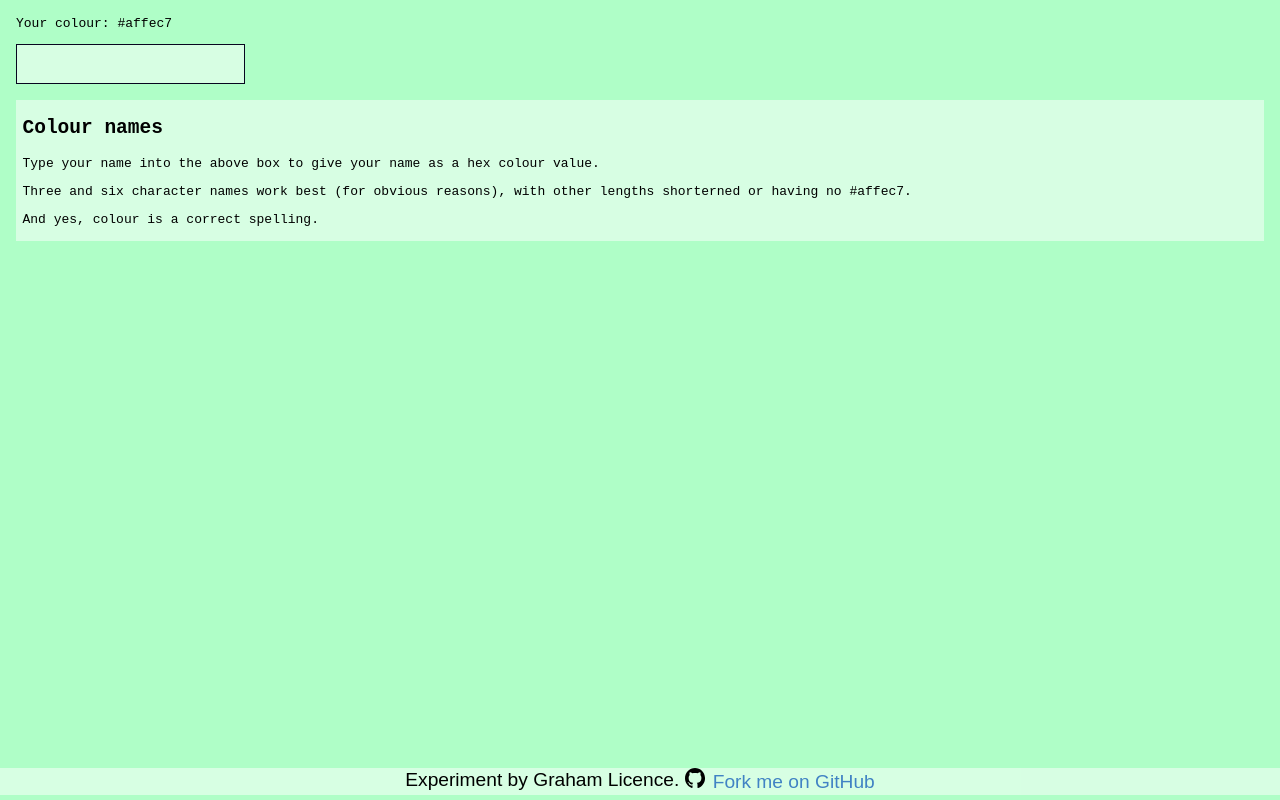
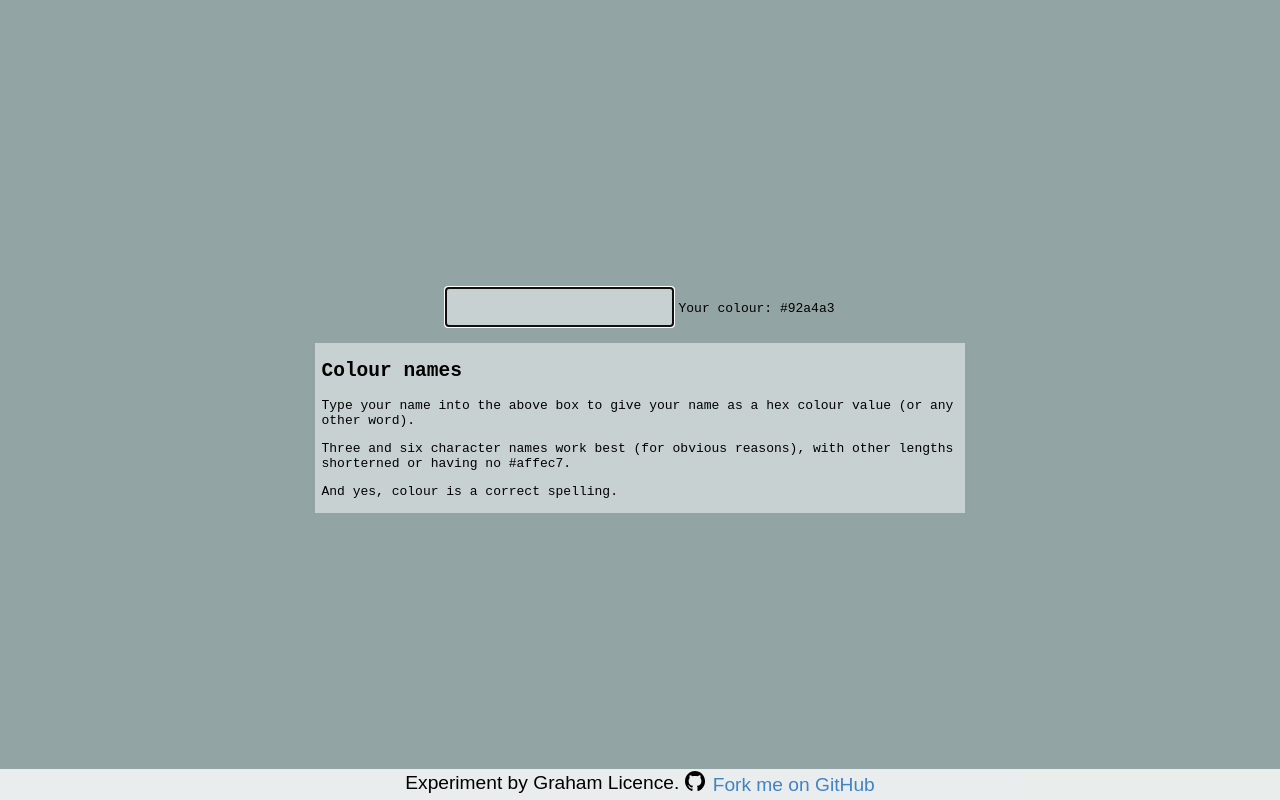
Before and after one commit to grahamlicence/colour-names, a plain HTML site: page index.html in a window 1280 px wide. Drawn offline with Linux system fonts and the light colour scheme.

Commit message:
Style updates

```diff
--- a/index.html
+++ b/index.html
@@ -1,10 +1,11 @@
 <!DOCTYPE html>
 <html lang="en-gb">
 <head>
-    <title>Names in CSS hex</title>
+    <title>Words as CSS HEX colours</title>
 
     <meta charset="utf-8" />
     <meta name="viewport" content="width=device-width, initial-scale=1"/>
+    <meta name="description" content="Convert words to a CSS HEX colour value"/>
 
     <style type="text/css">
         * {box-sizing: border-box;}
@@ -14,10 +15,28 @@
             height: 100%;
         }
         main {
-            background: #affec7;
+            background: #92a4a3;
             transition: background 0.5s;
             padding: 1em;
             height: 100%;
+            display: -webkit-box;
+            display: -webkit-flex;
+            display: -moz-box;
+            display: -ms-flexbox;
+            display: flex;
+            -webkit-box-align: center;
+            -webkit-align-items: center;
+            -moz-box-align: center;
+            -ms-flex-align: center;
+            align-items: center;
+            -webkit-box-pack: center;
+            -webkit-justify-content: center;
+            -moz-box-pack: center;
+            -ms-flex-pack: center;
+            justify-content: center;
+        }
+        .content {
+            text-align: center;
         }
         input {
             padding: 10px;
@@ -28,6 +47,7 @@
             font-size:16px;
         }
         .your-colour {
+            display: inline-block;
             font-family: monospace;
             margin: 0 0 1em;
         }
@@ -35,17 +55,20 @@
             font-family: monospace;
             background: rgba(255, 255, 255, 0.5);
             padding: 0.1em 0.5em 0.1em;
+            max-width: 50em;
+            text-align: left;
         }
         /* GitHub banner */
         .footnote {
-            background: rgba(255, 255, 255, 0.5);
+            background: rgba(255, 255, 255, 0.8);
             bottom: 0;
             color: #000;
             font-family: Arial;
             font-size: 1.2rem;
             left: 0;
             line-height: 1.3;
-            margin: 0 0 0.3rem;
+            margin: 0;
+            padding: 0.1em;
             position: fixed;
             text-align: center;
             width: 100%;
@@ -73,15 +96,17 @@
 <body>
 
     <main>
-        <p class="your-colour">Your colour: <span>#affec7</span></p>
+        <div class="content">
             <input type="text" />
+            <p class="your-colour">Your colour: <span>#92a4a3</span></p>
 
             <section class="about">
                 <h1>Colour names</h1>
-            <p>Type your name into the above box to give your name as a hex colour value.</p>
+                <p>Type your name into the above box to give your name as a hex colour value (or any other word).</p>
                 <p>Three and six character names work best (for obvious reasons), with other lengths shorterned or having no #affec7.</p>
                 <p>And yes, colour is a correct spelling.</p>
             </section>
+        </div>
     </main>
 
     <p class="footnote">Experiment by Graham Licence. <a href="https://github.com/grahamlicence/colour-names" class="github">Fork me on GitHub</a></p>
@@ -89,7 +114,8 @@
     <script>
         var input = document.querySelectorAll('input'),
             main = document.querySelectorAll('main'),
-            output = document.querySelectorAll('span');
+            output = document.querySelectorAll('span'),
+            yourColour = document.querySelectorAll('.your-colour');
 
         // check if word is 3 or 6 letters
         function checkLength (word) {
@@ -101,7 +127,12 @@
 
         // returns a 3 or 6 letter length word
         function shorten (word) {
-            var ln;
+            var ln = word.length;
+            // return default if 1 or 2 characters
+            if (ln < 3) {
+                return '92a4a3';
+            }
+            // check if the length is 3 or 6 characters long, otherwise continue
             if (checkLength(word)) {
                 return word;
             }
@@ -110,16 +141,14 @@
             if (checkLength(word)) {
                 return word;
             }
-            // and again why not
+            // check for other letters
             word = word.replace('u', '');
             if (checkLength(word)) {
                 return word;
             }
-            // otherwise trim the last letters
+            // still too long, trim the last letters
             ln = word.length;
-            if (ln < 3) {
-                return 'affec7';
-            } else if (ln < 6) {
+            if (ln < 6) {
                 return word.slice(0, (3 - ln));
             } else {
                 return word.slice(0, (6 - ln));
@@ -127,6 +156,10 @@
         }
 
         function getContrastYIQ (hexcolor) {
+            if (hexcolor.length === 3) {
+                hexcolor += hexcolor;
+            }
+            // http://24ways.org/2010/calculating-color-contrast/
             var r = parseInt(hexcolor.substr(0,2),16),
                 g = parseInt(hexcolor.substr(2,2),16),
                 b = parseInt(hexcolor.substr(4,2),16),
@@ -145,12 +178,13 @@
 
             hex = '#' + colour;
             main[0].style.backgroundColor = hex;
-            main[0].style.color = getContrastYIQ(colour);
+            yourColour[0].style.color = getContrastYIQ(colour);
             output[0].innerText = hex;
             output[0].innerContent = hex;
         }
 
         input[0].addEventListener('keyup', update);
+        input[0].focus();
 
     </script>
 </body>
```
Lines whose indentation alone changed are shown as unchanged.
